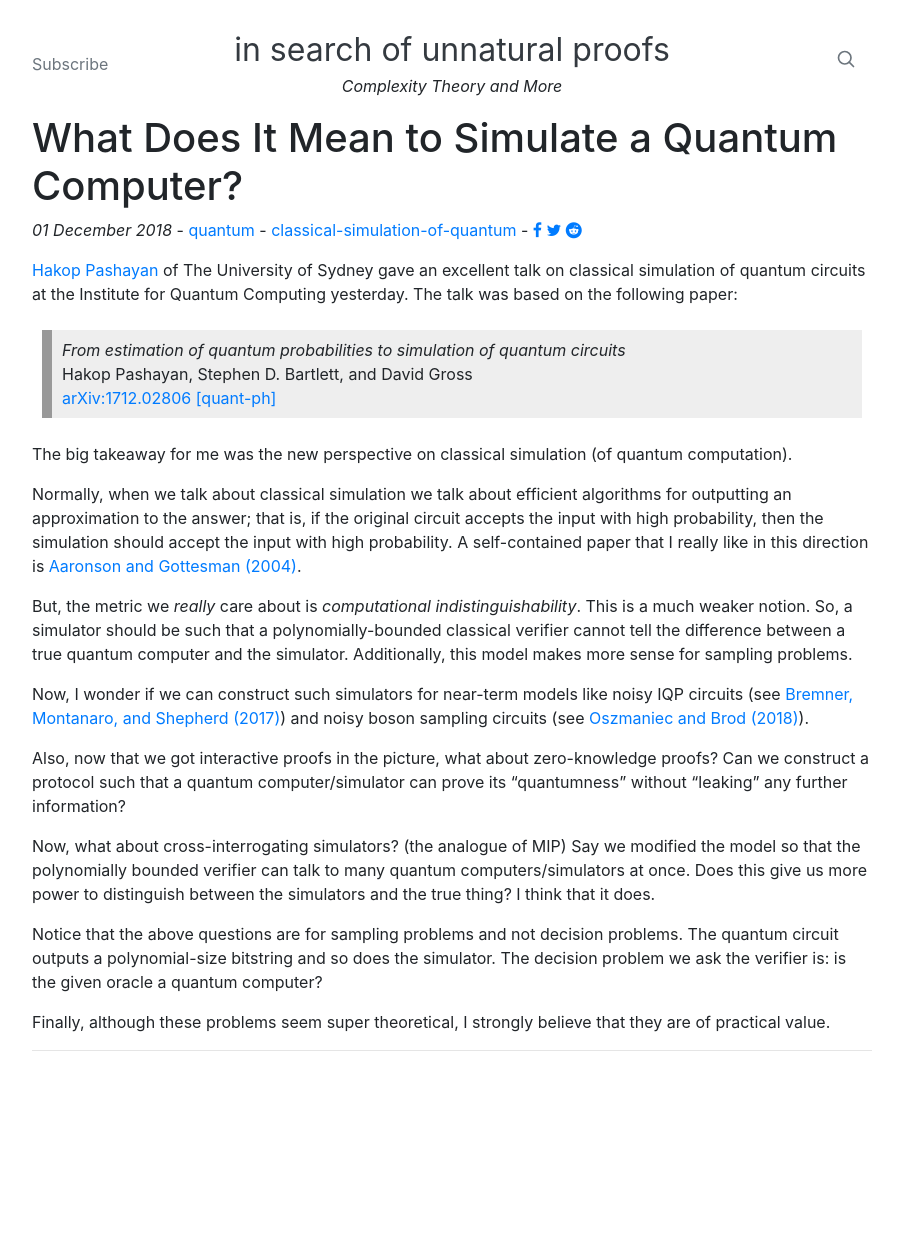
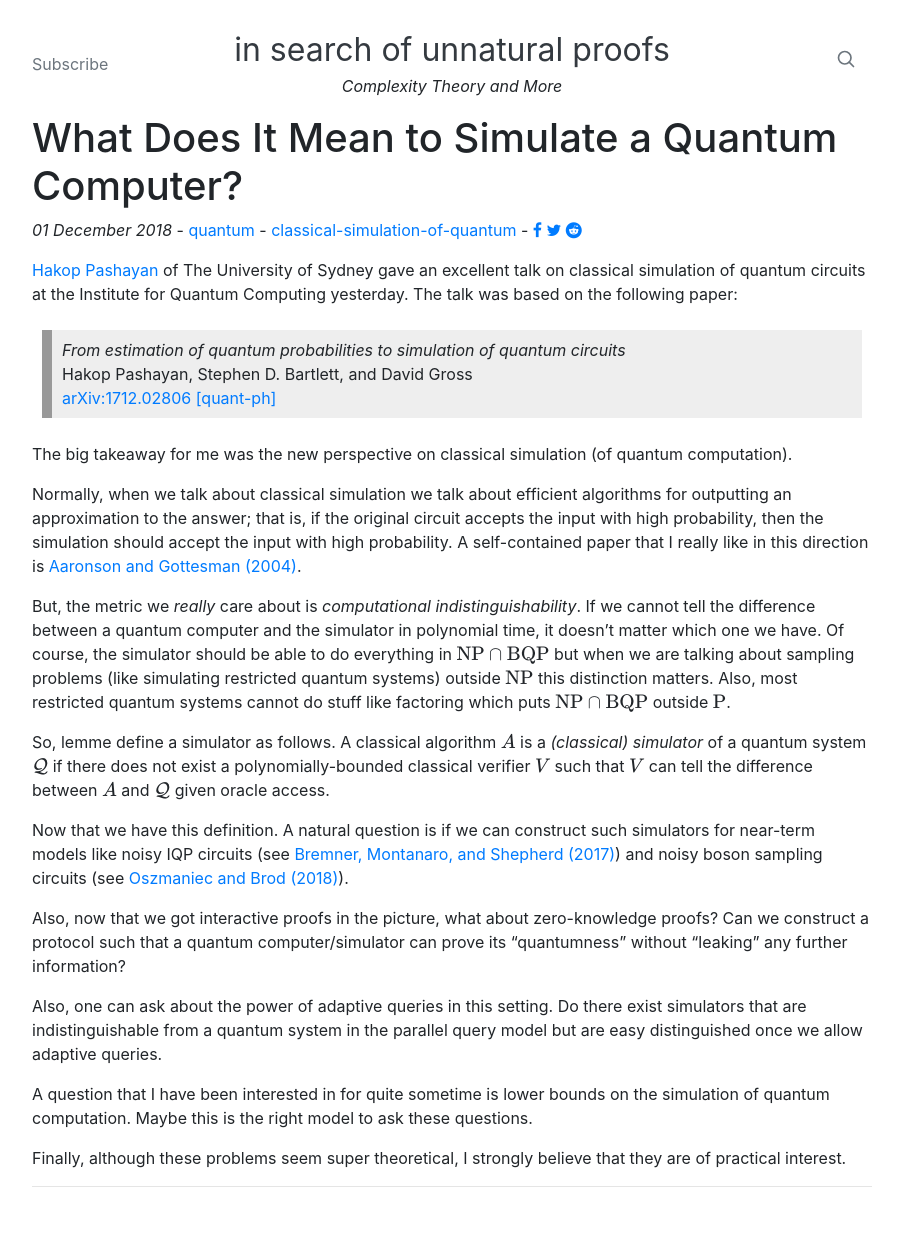
Before and after one commit to unnatural-proofs/unnatural-proofs.github.io, a Jekyll site: the page built from _posts/2018-12-1-what-does-it-mean-to-simulate-a-quantum-computer.md, in a window 1280 px wide. Shown: the whole page, without its empty margins (188-1091 px from the left). Built offline with Jekyll 4.4.1, drawn with Linux system fonts in a browser that asks for light colours; nearby versions of some CDN libraries; formulas are drawn with MathJax 3; comment, search, counter and statistics services are not loaded; before the commit the page ends 1097 px from its top, so only the background shows below that.

Commit message:
updated post

```diff
--- a/_posts/2018-12-1-what-does-it-mean-to-simulate-a-quantum-computer.md
+++ b/_posts/2018-12-1-what-does-it-mean-to-simulate-a-quantum-computer.md
@@ -17,14 +17,16 @@ The big takeaway for me was the new perspective on classical simulation (of quan
 
 Normally, when we talk about classical simulation we talk about efficient algorithms for outputting an approximation to the answer; that is, if the original circuit accepts the input with high probability, then the simulation should accept the input with high probability. A self-contained paper that I really like in this direction is [Aaronson and Gottesman (2004)](https://arxiv.org/abs/quant-ph/0406196v5).
 
-But, the metric we *really* care about is *computational indistinguishability*. This is a much weaker notion. So, a simulator should be such that a polynomially-bounded classical verifier cannot tell the difference between a true quantum computer and the simulator. Additionally, this model makes more sense for sampling problems.
+But, the metric we *really* care about is *computational indistinguishability*. If we cannot tell the difference between a quantum computer and the simulator in polynomial time, it doesn't matter which one we have. Of course, the simulator should be able to do everything in $\text{NP} \cap \text{BQP}$ but when we are talking about sampling problems (like simulating restricted quantum systems) outside $\text{NP}$ this distinction matters. Also, most restricted quantum systems cannot do stuff like factoring which puts $\text{NP} \cap \text{BQP}$ outside $\text{P}$.
 
-Now, I wonder if we can construct such simulators for near-term models like noisy IQP circuits (see [Bremner, Montanaro, and Shepherd (2017)](https://arxiv.org/abs/1610.01808)) and noisy boson sampling circuits (see [Oszmaniec and Brod (2018)](https://arxiv.org/abs/1801.06166)).
+So, lemme define a simulator as follows. A classical algorithm $A$ is a *(classical) simulator* of a quantum system $\mathcal{Q}$ if there does not exist a polynomially-bounded classical verifier $V$ such that $V$ can tell the difference between $A$ and $\mathcal{Q}$ given oracle access.
+
+Now that we have this definition. A natural question is if we can construct such simulators for near-term models like noisy IQP circuits (see [Bremner, Montanaro, and Shepherd (2017)](https://arxiv.org/abs/1610.01808)) and noisy boson sampling circuits (see [Oszmaniec and Brod (2018)](https://arxiv.org/abs/1801.06166)).
 
 Also, now that we got interactive proofs in the picture, what about zero-knowledge proofs? Can we construct a protocol such that a quantum computer/simulator can prove its "quantumness" without "leaking" any further information?
 
-Now, what about cross-interrogating simulators? (the analogue of MIP) Say we modified the model so that the polynomially bounded verifier can talk to many quantum computers/simulators at once. Does this give us more power to distinguish between the simulators and the true thing? I think that it does.
+Also, one can ask about the power of adaptive queries in this setting. Do there exist simulators that are indistinguishable from a quantum system in the parallel query model but are easy distinguished once we allow adaptive queries.
 
-Notice that the above questions are for sampling problems and not decision problems. The quantum circuit outputs a polynomial-size bitstring and so does the simulator. The decision problem we ask the verifier is: is the given oracle a quantum computer?
+A question that I have been interested in for quite sometime is lower bounds on the simulation of quantum computation. Maybe this is the right model to ask these questions.
 
-Finally, although these problems seem super theoretical, I strongly believe that they are of practical value.
+Finally, although these problems seem super theoretical, I strongly believe that they are of practical interest.
```
